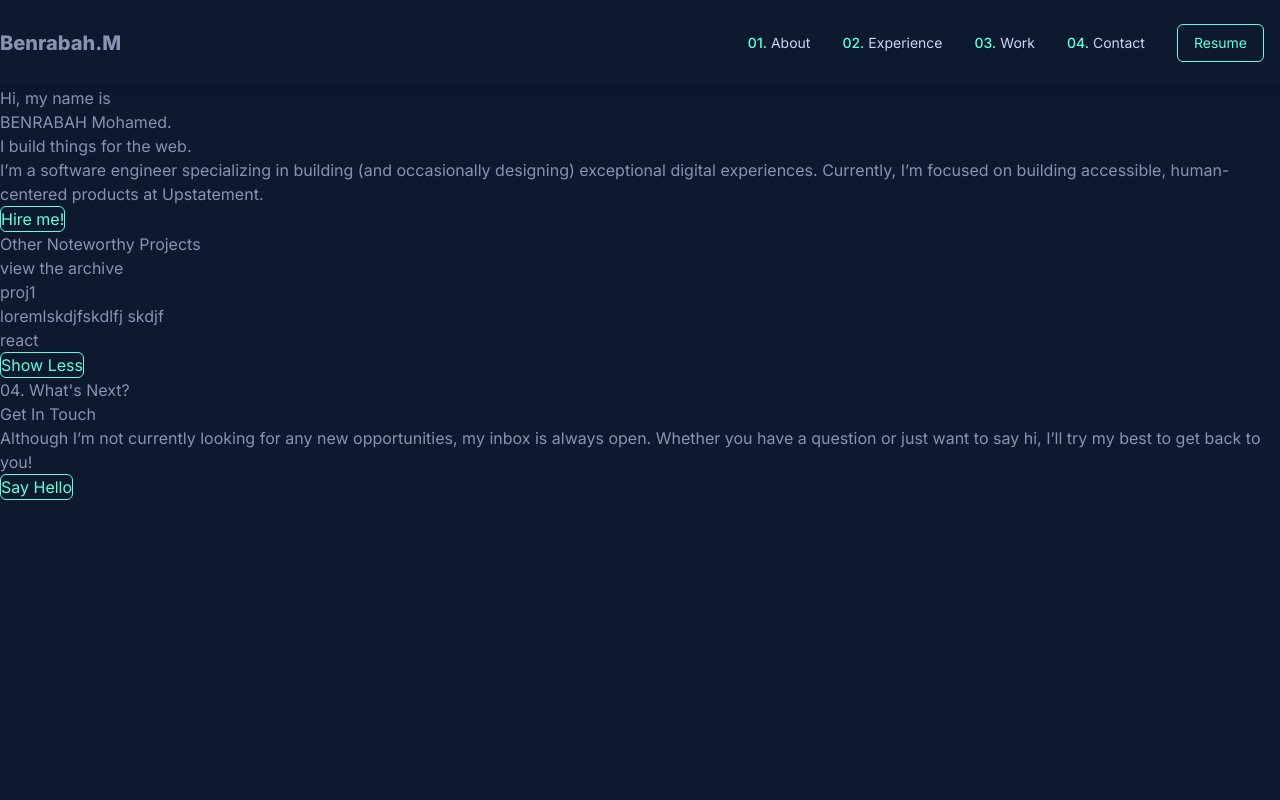
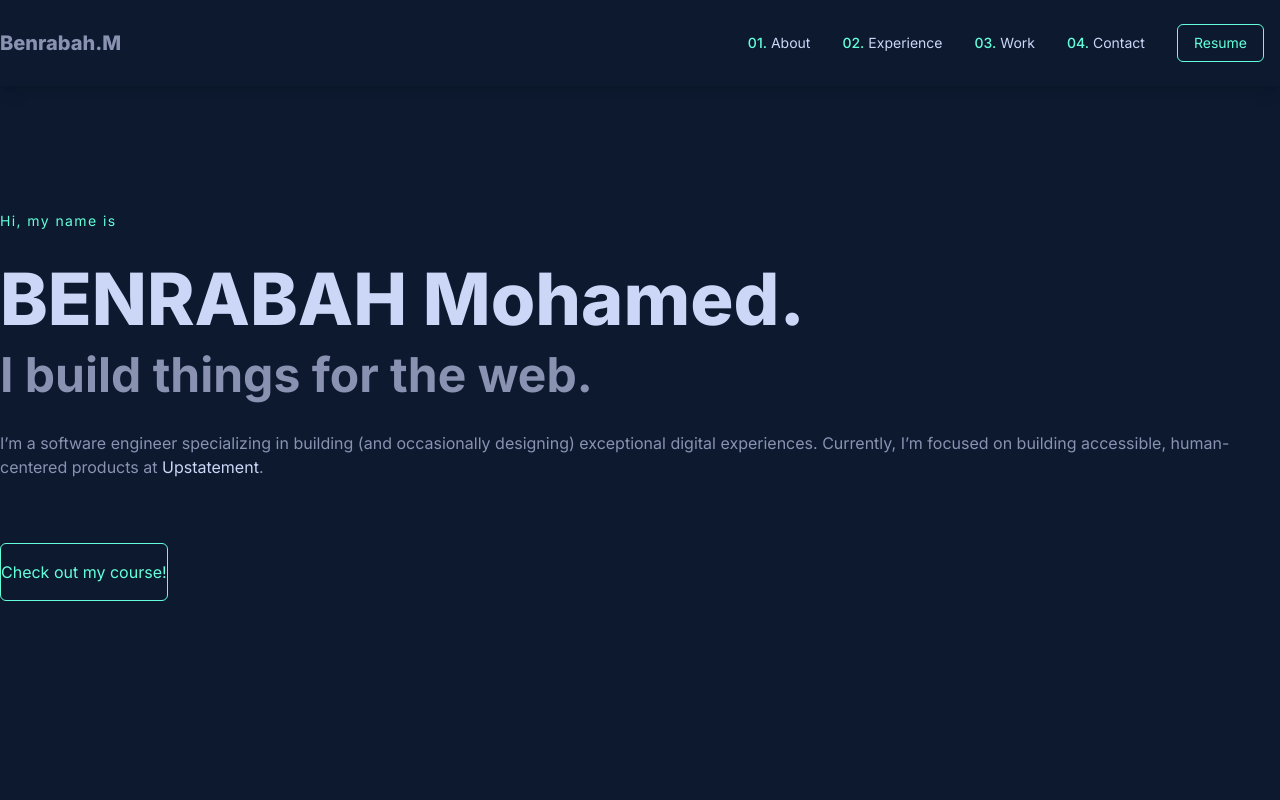
Before and after one commit to mohamed7372/Portfolio, a React (Create React App) app: page / in a window 1280 px wide. Shown: the top 800 px of the page. Built offline with nearby package versions, Linux system fonts and the light colour scheme.

Commit message:
create header home page

```diff
--- a/src/App.jsx
+++ b/src/App.jsx
@@ -1,5 +1,5 @@
 import Contact from "./components/Contact";
-import Header from "./components/Header";
+import Header from "./layout/Header";
 import ListProjects from "./components/ListProjects";
 import NavBar from "./layout/NavBar";
 
--- a/src/components/Header.jsx
+++ /dev/null
@@ -1,15 +0,0 @@
-import Button from "./ui/Button";
-
-const Home = () => {
-    return (
-        <div>
-            <h6>Hi, my name is</h6>
-            <h1>BENRABAH Mohamed.</h1>
-            <h1>I build things for the web.</h1>
-            <p>I’m a software engineer specializing in building (and occasionally designing) exceptional digital experiences. Currently, I’m focused on building accessible, human-centered products at Upstatement.</p>
-            <Button name_btn='Hire me!' padding_left_right={20} padding_top_bottom={20}/>
-        </div>
-    );
-}
-
-export default Home;
--- a/src/components/ui/Button.jsx
+++ b/src/components/ui/Button.jsx
@@ -1,7 +1,9 @@
-const Button = ({name_btn, padding_left_right, padding_top_bottom}) => {
+const Button = ({ name_btn, padding_left_right, padding_top_bottom }) => {
+
     return (
         <button
-            className={`text-primary-200 rounded-md border border-primary-200 px-${padding_left_right} py-${padding_top_bottom} hover:bg-primary-200 hover:bg-opacity-20`}>
+            className={`text-primary-200 rounded-md border border-primary-200
+                px-${padding_left_right} py-${padding_top_bottom} hover:bg-primary-200 hover:bg-opacity-20`}>
             {name_btn}
         </button>
     );
--- /dev/null
+++ b/src/layout/Header.jsx
@@ -0,0 +1,18 @@
+import Button from "../components/ui/Button";
+
+const Home = () => {
+    return (
+        <div className="responsive h-screen flex flex-col justify-center -mt-20">
+            <h6 className="text-primary-200 tracking-widest text-sm">Hi, my name is</h6>
+            <h1 className="text-secondary-100 font-extrabold text-7xl mt-8 mb-4">BENRABAH Mohamed.</h1>
+            <h1 className="text-5xl font-bold mb-8">I build things for the web.</h1>
+            <p>I’m a software engineer specializing in building (and occasionally designing) exceptional digital experiences. Currently, I’m focused on building accessible, human-centered products at
+                <span className="text-secondary-100 hover:underline hover:text-primary-200 cursor-pointer"> Upstatement</span>.</p>
+            <div className="w-full mt-16">
+                <Button name_btn='Check out my course!' padding_left_right={'10'} padding_top_bottom={4} />
+            </div>
+        </div>
+    );
+}
+
+export default Home;
```
